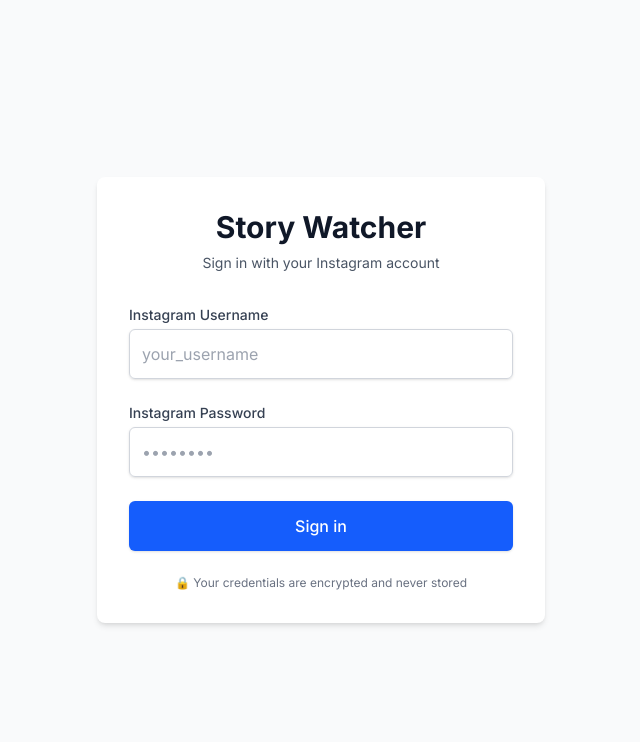
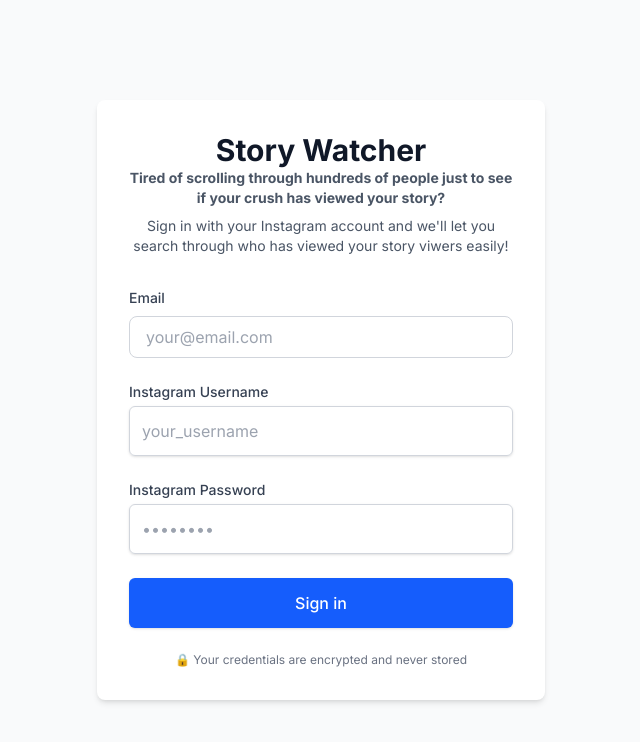
Before and after one commit to cnnaeto21/ig-story-viewer-ui, a Next.js app: page /login in a window 1280 px wide. Shown: the top 742 px of the page, without its empty margins (319-959 px from the left). Built offline with nearby package versions, Linux system fonts and the light colour scheme; no server answers.

Commit message:
adding email to login

```diff
--- a/src/app/dashboard/page.tsx
+++ b/src/app/dashboard/page.tsx
@@ -416,6 +416,21 @@
           </button>
         )}
 
+        {loading && stories.length === 0 && (
+          <div className="text-center py-12 bg-gray-50 rounded-lg border-2 border-dashed border-gray-300">
+            <div className="text-6xl mb-4">📸</div>
+            <h3 className="text-lg font-medium text-gray-900 mb-2">
+              No Active Stories
+            </h3>
+            <p className="text-gray-600 mb-4">
+              You don't have any stories posted right now.
+            </p>
+            <p className="text-sm text-gray-500">
+              Post a story on Instagram and check back here to see who viewed it!
+            </p>
+          </div>
+        )}
+
         {/* Story Selection & Search */}
         {stories.length > 0 && (
           <div className="space-y-4">
--- a/src/app/login/page.tsx
+++ b/src/app/login/page.tsx
@@ -11,6 +11,7 @@
   // State for form inputs
   const [username, setUsername] = useState('');
   const [password, setPassword] = useState('');
+  const [email, setEmail] = useState('');
   const [loading, setLoading] = useState(false);
 
   const router = useRouter();
@@ -23,6 +24,7 @@
       await api.login({
         igUsername: username,
         igPassword: password,
+        email: email,
       });
 
       toast.success('Login successful! Redirecting...');
@@ -45,14 +47,28 @@
         <h2 className="text-2xl sm:text-3xl font-bold text-gray-900">
           Story Watcher
         </h2>
+        <p className="text-xs sm:text-sm text-gray-600 font-bold">Tired of scrolling through hundreds of people just to see if your crush has viewed your story?</p>
         <p className="mt-2 text-sm text-gray-600">
-          Sign in with your Instagram account
+          Sign in with your Instagram account and we'll let you search through who has viewed your story viwers easily!
         </p>
       </div>
 
       {/* Form */}
       <form onSubmit={handleSubmit} className="mt-6 sm:mt-8 space-y-4 sm:space-y-6">
         {/* Inputs */}
+        <div>
+            <label className="block text-sm font-medium text-gray-700 mb-2">
+              Email
+            </label>
+            <input
+              type="email"
+              value={email}
+              onChange={(e) => setEmail(e.target.value)}
+              className="w-full px-4 py-2 border border-gray-300 rounded-lg focus:ring-2 focus:ring-purple-500 focus:border-transparent"
+              placeholder="your@email.com"
+              required
+            />
+          </div>
         <div>
           <label htmlFor="username" className="block text-sm font-medium text-gray-700">
             Instagram Username
--- a/src/app/test/page.tsx
+++ b/src/app/test/page.tsx
@@ -11,6 +11,7 @@
       const response = await api.login({
         igUsername: 'banneryear2024',
         igPassword: 'YOUR_PASSWORD',
+        email: 'test@test.com',
       });
       setResult(JSON.stringify(response, null, 2));
     } catch (error) {
--- a/src/types/api.ts
+++ b/src/types/api.ts
@@ -12,6 +12,7 @@
 export interface LoginRequest {
     igUsername: string;
     igPassword: string;
+    email: string;
   }
 
   export interface LoginResponse {
```
